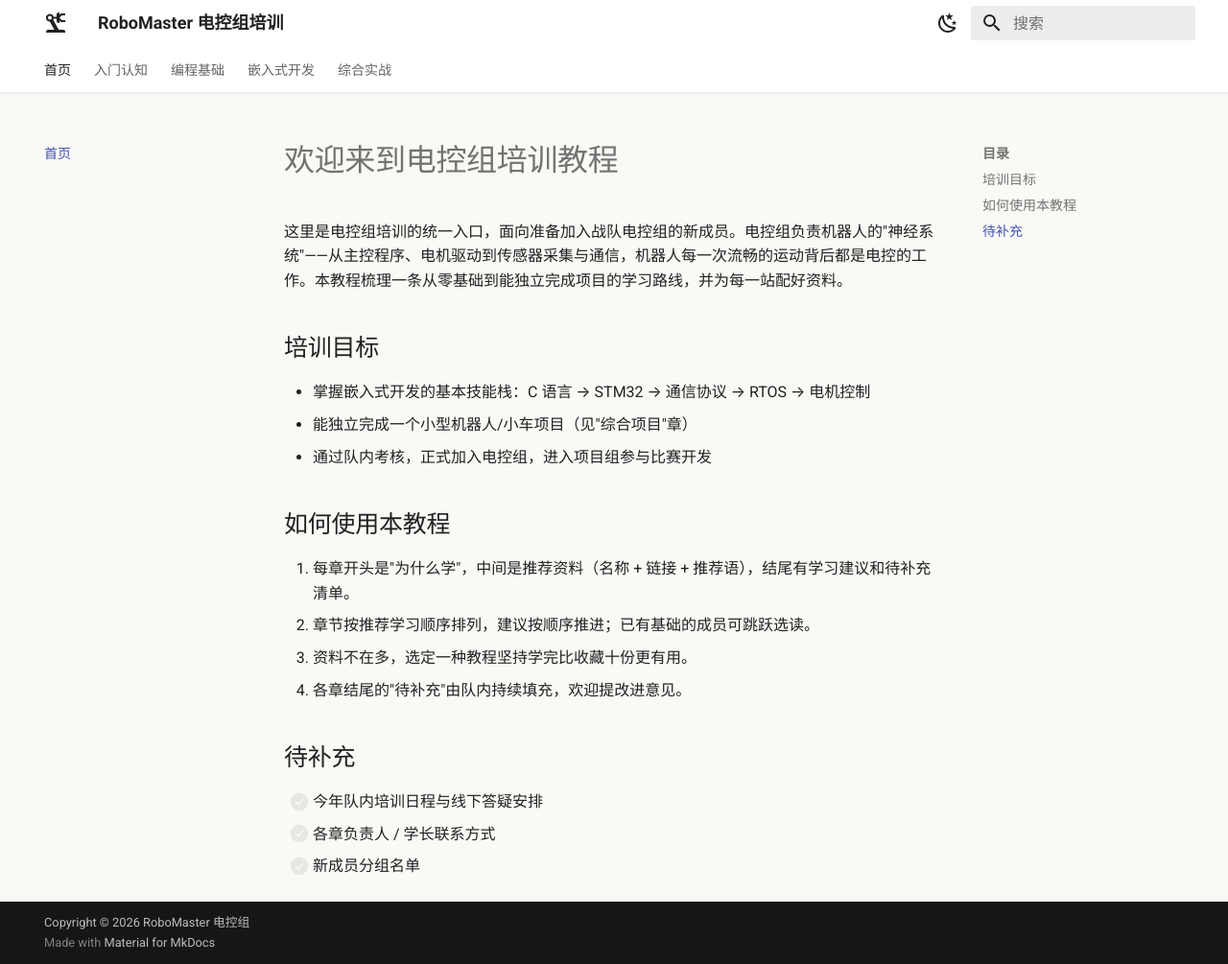
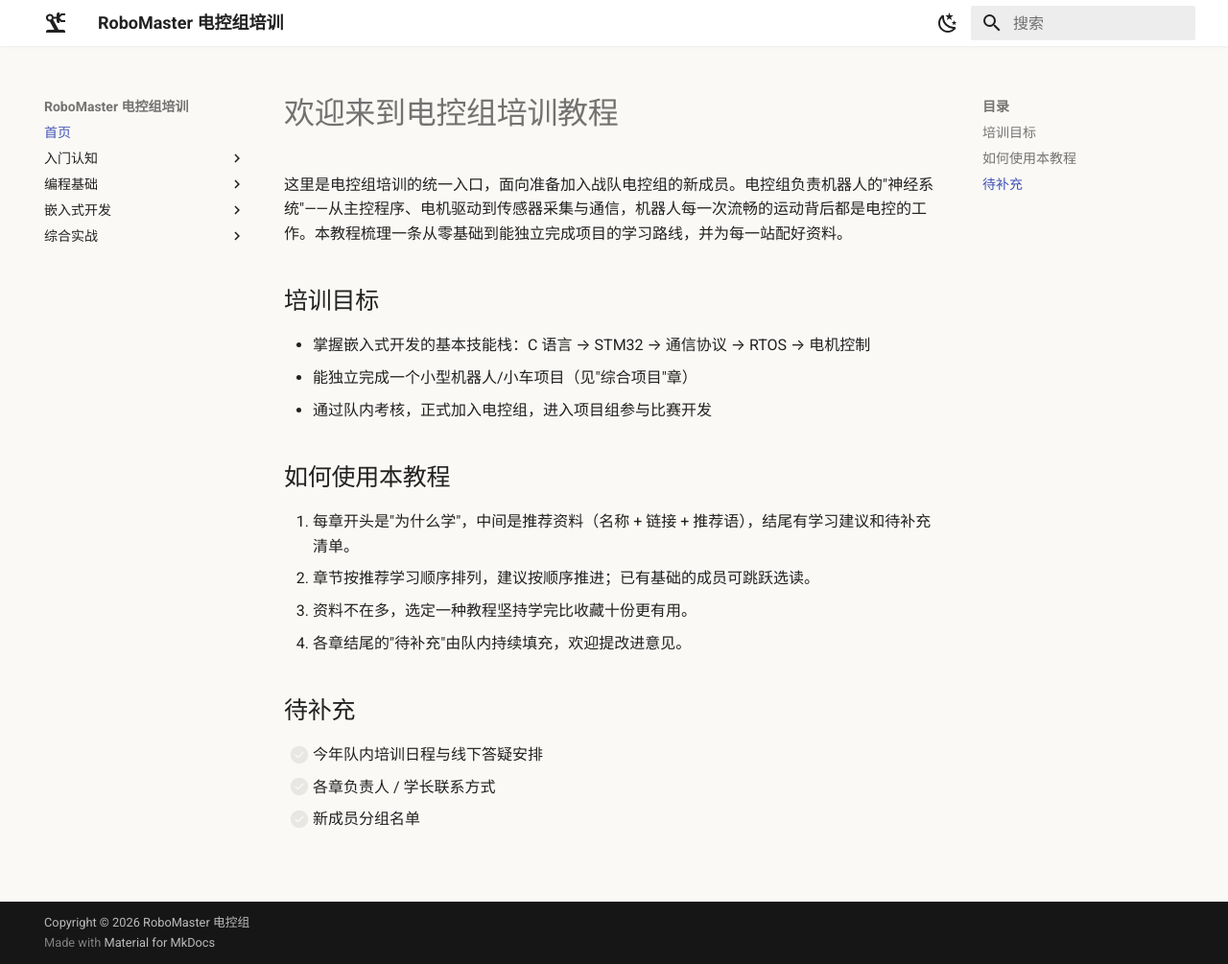
Before and after one commit to Xiaofxx/rm-ec-training, an MkDocs documentation site: the page built from docs/index.md, in a window 1280 px wide and 1005 px high. Shown: the whole window at 96% size. Built offline with MkDocs 1.6.1 and Material for MkDocs 9.7.7, drawn with Linux system fonts in a browser that asks for light colours.

Commit message:
ui: 侧栏改为完整目录树，一级章节点击原地展开（移除顶部标签页）

```diff
--- a/mkdocs.yml
+++ b/mkdocs.yml
@@ -8,9 +8,6 @@ theme:
   icon:
     logo: material/robot-industrial
   features:
-    - navigation.tabs
-    - navigation.tabs.sticky
-    - navigation.sections
     - navigation.top
     - search.highlight
     - search.share
```
